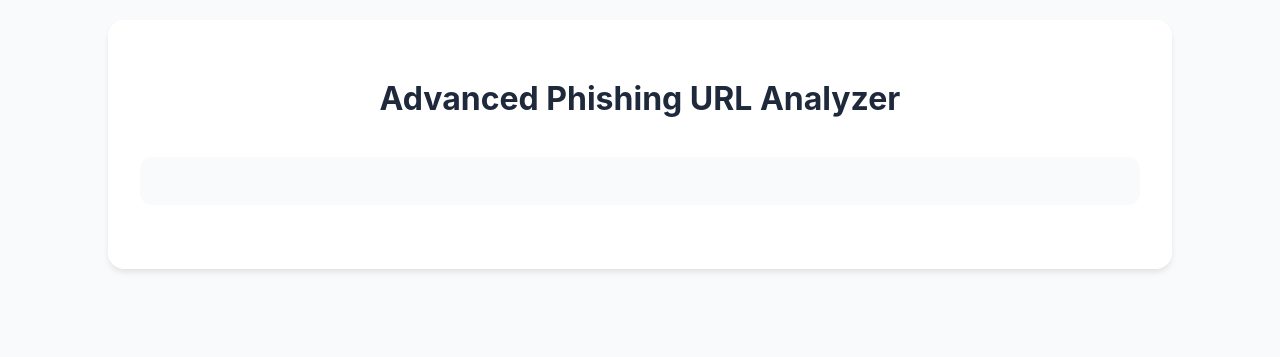
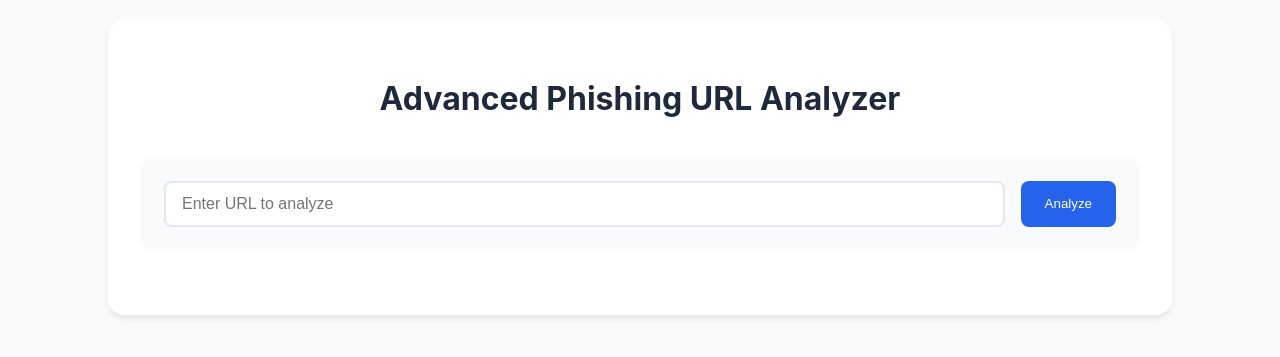
Before and after one commit to shriprad/phishingwebsite, a Flask app: page / in a window 1280 px wide. Shown: the top 357 px of the page. Run offline with Flask 2, Linux system fonts and the light colour scheme.

Commit message:
Update index.html

```diff
--- a/templates/index.html
+++ b/templates/index.html
@@ -160,4 +160,36 @@
 
         <div class="search-box">
             <form method="POST" class="input-group">
-                <input type="text" name="url" placeholder="Enter
+                <input type="text" name="url" placeholder="Enter URL to analyze" required>
+                <button type="submit">Analyze</button>
+            </form>
+        </div>
+
+        {% if analysis_result %}
+            <div class="analysis-result">
+                <div class="url-components">
+                    <h2>URL Components</h2>
+                    <div class="component-grid">
+                        <div class="component-item"><strong>Full URL:</strong> {{ analysis_result.url_components.full_url }}</div>
+                        <div class="component-item"><strong>Scheme:</strong> {{ analysis_result.url_components.scheme }}</div>
+                        <div class="component-item"><strong>Domain:</strong> {{ analysis_result.url_components.domain }}</div>
+                        <div class="component-item"><strong>Subdomain:</strong> {{ analysis_result.url_components.subdomain }}</div>
+                        <div class="component-item"><strong>Path:</strong> {{ analysis_result.url_components.path }}</div>
+                        <div class="component-item"><strong>Query Parameters:</strong> {{ analysis_result.url_components.query }}</div>
+                    </div>
+                </div>
+
+                <div class="analysis-content">
+                    <h2>Phishing Analysis</h2>
+                    <p><strong>Page Title:</strong> {{ analysis_result.page_title }}</p>
+                    <div class="analysis-time">
+                        <p><strong>Analysis Time:</strong> {{ analysis_result.analysis_time }} seconds</p>
+                    </div>
+                    <p><strong>Analysis Result:</strong></p>
+                    <pre>{{ analysis_result.analysis }}</pre>
+                </div>
+            </div>
+        {% endif %}
+    </div>
+</body>
+</html>
```
